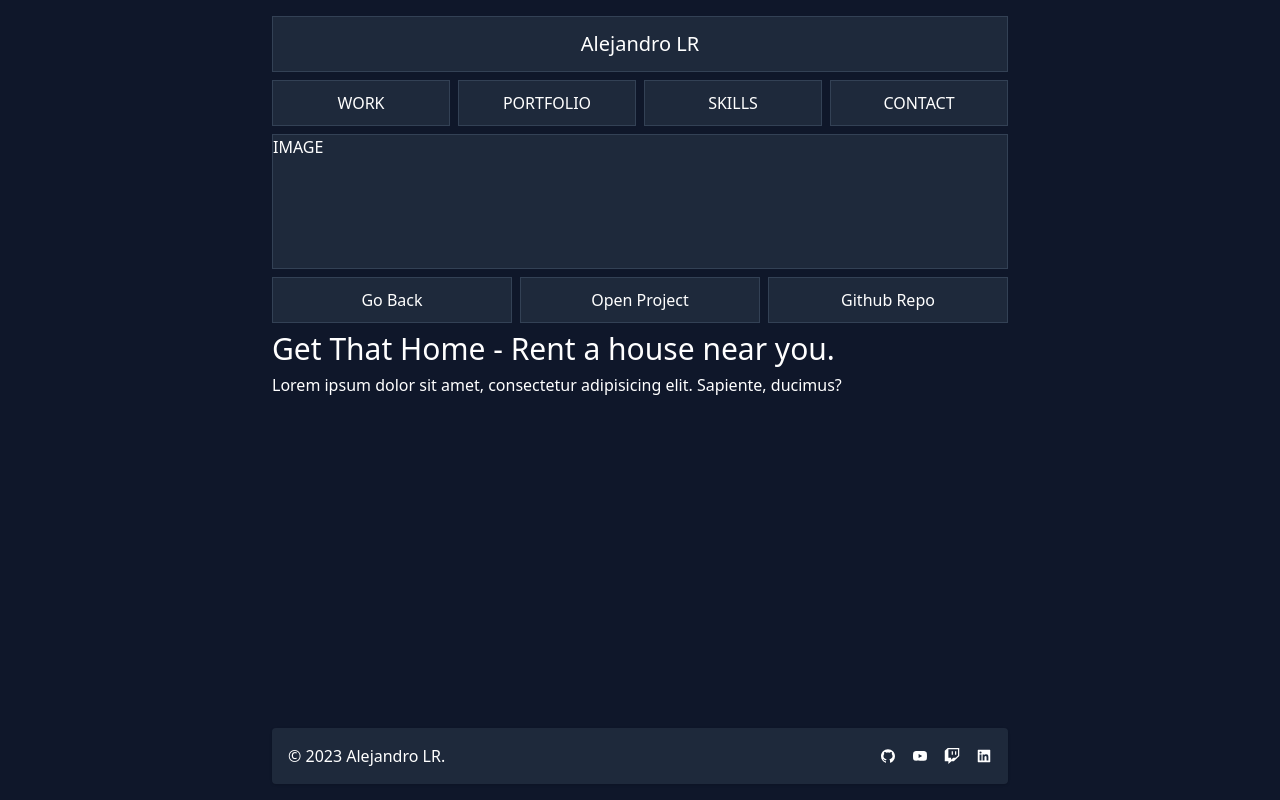
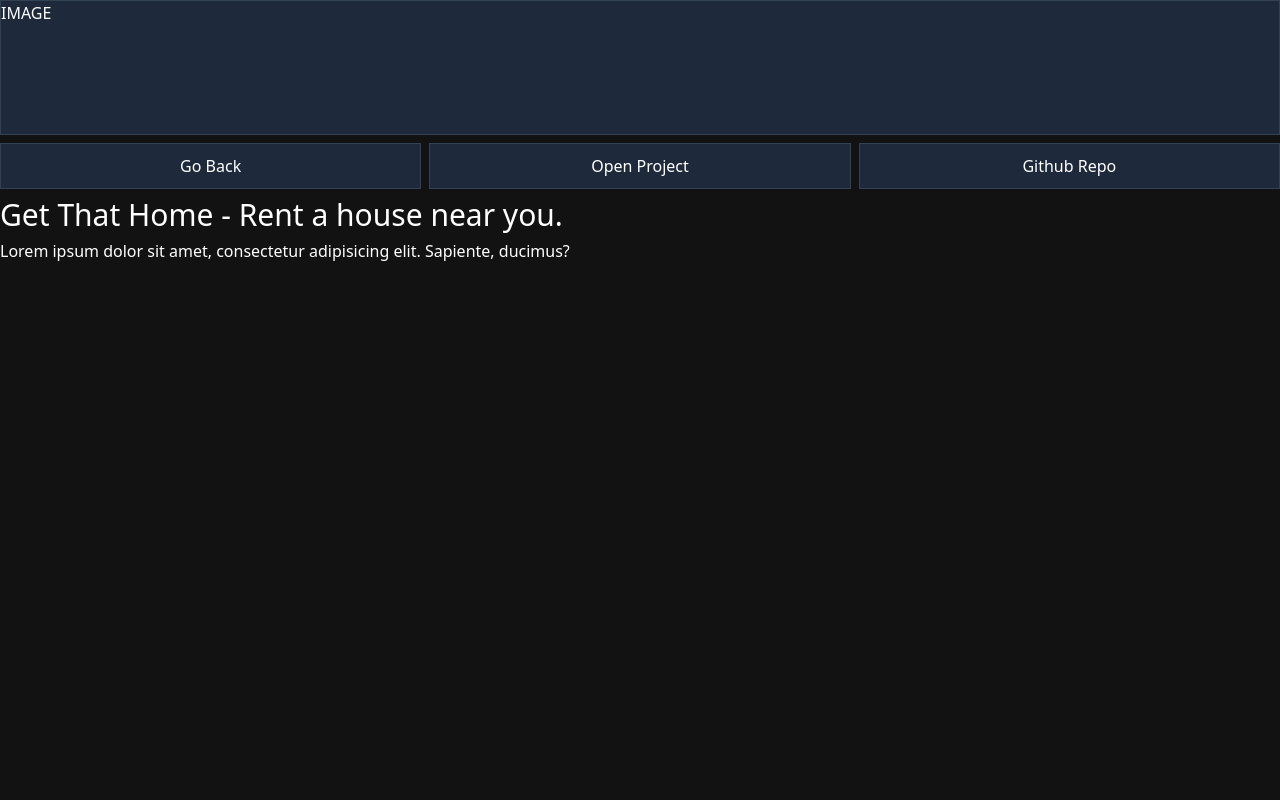
Before and after one commit to Alejandro1709/alejandrolarosa, a Next.js app: page /portfolio/1 in a window 1280 px wide. Built offline with nearby package versions, Linux system fonts and the light colour scheme.

Commit message:
Change: Root layout

```diff
--- a/src/app/globals.css
+++ b/src/app/globals.css
@@ -4,5 +4,5 @@
 
 body {
   color: white;
-  background: #10172b;
+  background-color: #121212;
 }
--- a/src/app/layout.tsx
+++ b/src/app/layout.tsx
@@ -1,18 +1,16 @@
-import Navigation from '@/components/navigation';
-import QueryProvider from '@/components/QueryProvider';
-import Footer from '@/components/navigation/Footer';
 import Script from 'next/script';
 import './globals.css';
 
 export const metadata = {
   generator: 'Next.js',
   title: 'Alejandro LR',
-  description: 'My name is Alejandro LR, a talented software engineer based in Lima, Peru. With expertise in various programming languages and a passion for creating efficient and scalable solutions, I strive to deliver high-quality software that exceeds expectations. Explore my portfolio and discover how I can help you transform your ideas into reality.',
+  description:
+    'My name is Alejandro LR, a talented software engineer based in Lima, Peru. With expertise in various programming languages and a passion for creating efficient and scalable solutions, I strive to deliver high-quality software that exceeds expectations. Explore my portfolio and discover how I can help you transform your ideas into reality.',
   keywords: ['Portfolio', 'Enigineer', 'Full Stack', 'Web Dev'],
   authors: [{ name: 'Alejandro LR' }],
   colorScheme: 'dark',
   creator: 'Alejandro LR',
-  publisher: 'Alejandro LR'
+  publisher: 'Alejandro LR',
 };
 
 export default function RootLayout({
@@ -22,14 +20,11 @@ export default function RootLayout({
 }) {
   return (
     <html lang='en'>
-      <body className='relative flex min-h-screen flex-col gap-2 bg-slate-900 p-4 lg:mx-auto lg:max-w-screen-md xl:mx-auto xl:max-w-screen-md'>
-        <QueryProvider>
-          <Navigation />
-          <main className='flex-1'>{children}</main>
-          <Footer />
-        </QueryProvider>
+      <body className='flex min-h-screen flex-col'>
+        <main className='flex-1'>{children}</main>
         {/* <Analytics /> */}
-        <Script id='onRouteChange'>{`
+        <Script id='onRouteChange'>
+          {`
          (function(h,o,t,j,a,r){
           h.hj=h.hj||function(){(h.hj.q=h.hj.q||[]).push(arguments)};
           h._hjSettings={hjid:3512046,hjsv:6};
--- a/src/app/not-found.tsx
+++ /dev/null
@@ -1,19 +0,0 @@
-import Link from "next/link"
-
-export const metadata = {
-  title: 'Alejandro LR | 404'
-}
-
-function NotFoundPage() {
-  return (
-    <div className="flex flex-col gap-4 justify-center items-center mt-6">
-      <div className="flex flex-col gap-1">
-        <h1 className="text-4xl font-bold">404 Page Not Found</h1>
-        <p className="max-w-md">The page you&apos;re trying to seek does not exists.</p>
-      </div>
-      <Link className="p-2 bg-slate-800 rounded-md hover:bg-slate-700" href='/'>Go Back Home</Link>
-    </div>
-  )
-}
-
-export default NotFoundPage
--- a/src/app/page.tsx
+++ b/src/app/page.tsx
@@ -1,5 +1,7 @@
-import Grid from '@/components/Grid';
-
 export default function Home() {
-  return <Grid />
+  return (
+    <div>
+      <h1>Hello</h1>
+    </div>
+  );
 }
```
